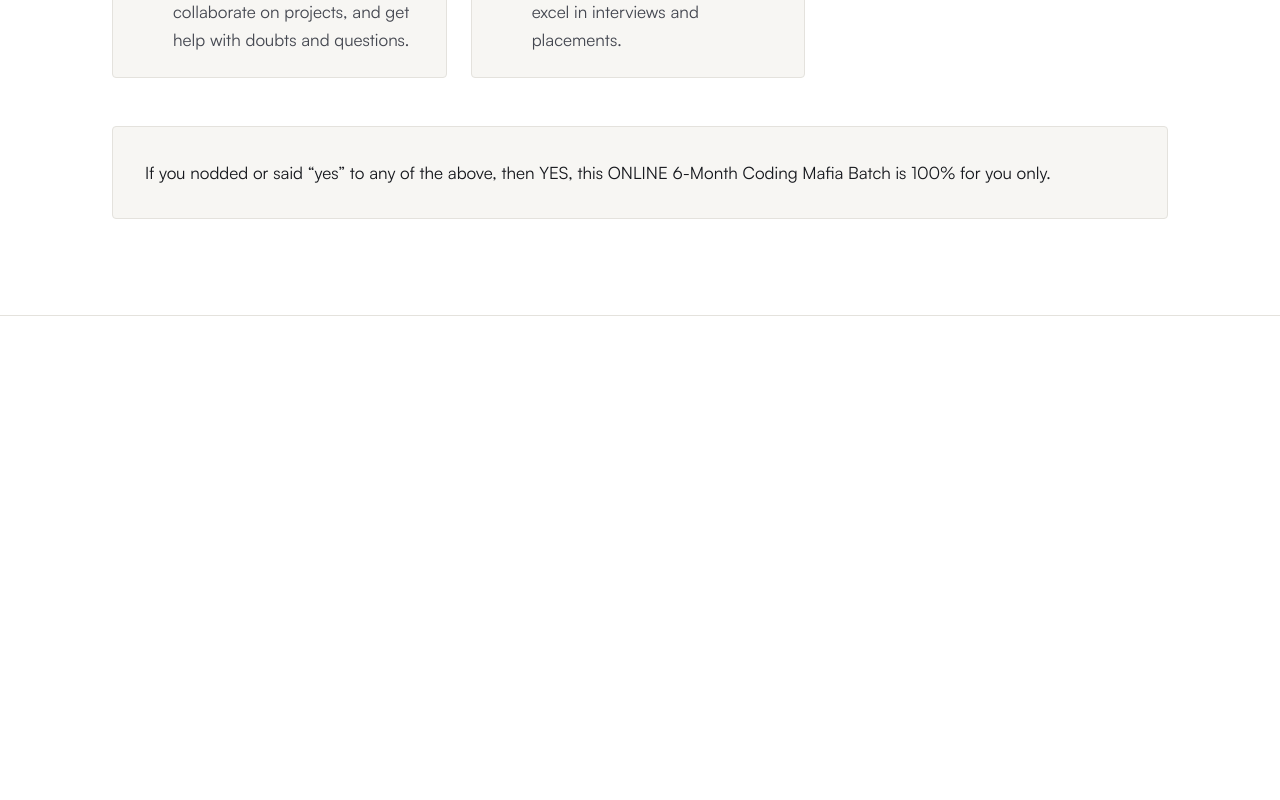
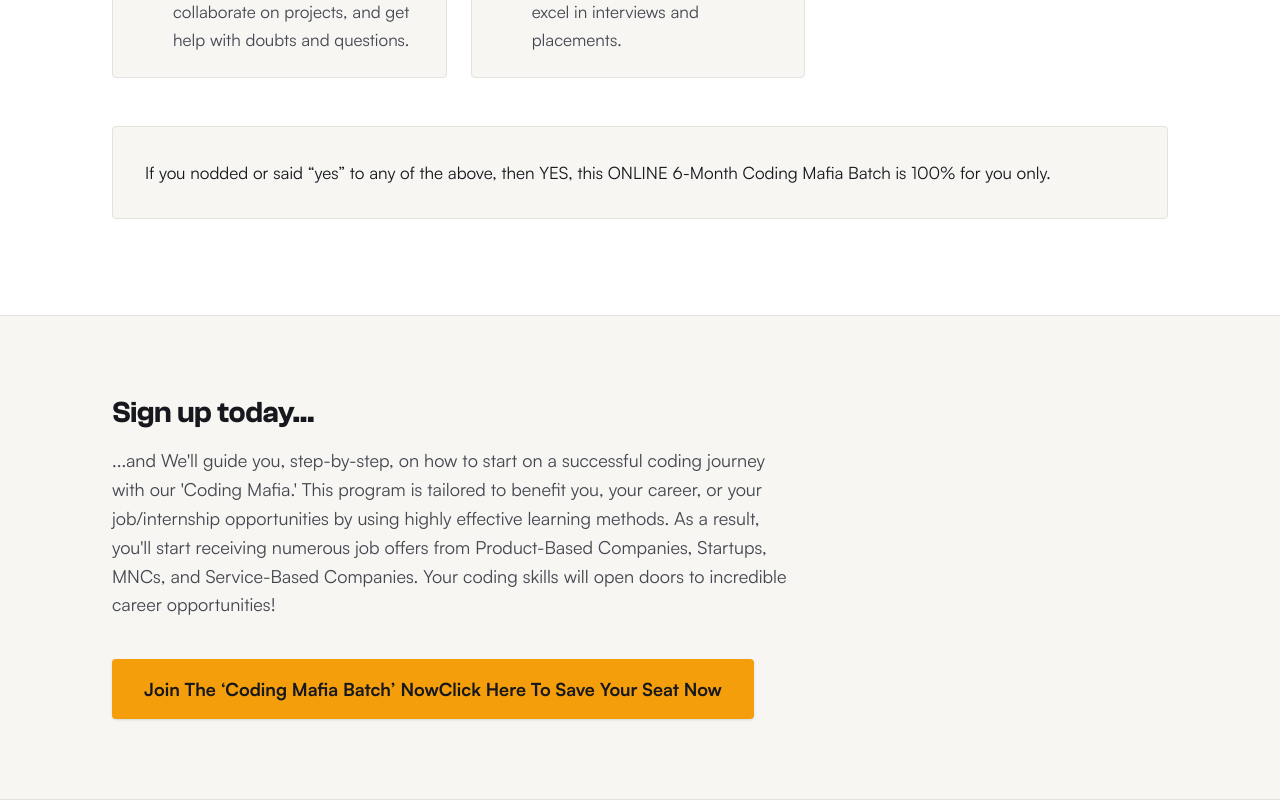
Before and after one commit to JayantOlhyan/Coding-Club-Redesign, a Next.js app: page / in a window 1280 px wide. Shown: the part 2711-3511 px from the top of the page. Before the commit the page ends 3027 px from the top, so only its background shows below. Built offline with nearby package versions, Linux system fonts and the light colour scheme.

Commit message:
Build CtaBand component and mount Instance A (Blocks 28-30)

```diff
--- a/app/page.tsx
+++ b/app/page.tsx
@@ -1,6 +1,7 @@
 import { Hero } from "@/components/Hero";
 import { TrustBar } from "@/components/TrustBar";
 import { WhoThisIsFor } from "@/components/WhoThisIsFor";
+import { CtaBandA } from "@/components/CtaBand";
 
 export default function Home() {
   return (
@@ -14,6 +15,9 @@ export default function Home() {
       {/* Section 3: Who this is for */}
       <WhoThisIsFor />
 
+      {/* CTA Band Instance A (Blocks 28-30) */}
+      <CtaBandA />
+
       {/* Target anchor for Hero CTA scroll */}
       <div id="lead-form" className="sr-only" aria-hidden="true" />
     </main>
--- /dev/null
+++ b/components/CtaBand.tsx
@@ -0,0 +1,191 @@
+import {
+  getBlock,
+  SECTION_MAP,
+  HeadingBlock,
+  ParagraphBlock,
+  CtaBlock,
+} from "@/lib/content";
+
+interface CtaBandBaseProps {
+  headings?: Array<{ index: number; as?: "h2" | "h3" | "p"; className?: string }>;
+  paragraph?: { index: number; className?: string };
+  cta: { index: number; className?: string };
+  bg?: "surface" | "surface-2";
+}
+
+export function CtaBandBase({
+  headings = [],
+  paragraph,
+  cta,
+  bg = "surface-2",
+}: CtaBandBaseProps) {
+  const ctaBlock = getBlock<CtaBlock>(cta.index);
+
+  return (
+    <section
+      className={`w-full ${
+        bg === "surface" ? "bg-[var(--surface)]" : "bg-[var(--surface-2)]"
+      } border-b border-[var(--border)] py-16 md:py-20`}
+    >
+      <div className="max-w-[1120px] mx-auto px-4 sm:px-6 lg:px-8">
+        <div className="max-w-[680px] text-left">
+          {headings.map((item) => {
+            const block = getBlock<HeadingBlock>(item.index);
+            const Tag = item.as || "h2";
+            const defaultClass =
+              Tag === "h2"
+                ? "text-2xl sm:text-3xl font-semibold text-[var(--ink)] tracking-tight mb-4"
+                : Tag === "h3"
+                ? "text-xl sm:text-2xl font-semibold text-[var(--ink)] tracking-tight mb-3"
+                : "text-base md:text-lg font-normal text-[var(--body)] leading-[1.6] mb-6";
+
+            return (
+              <Tag
+                key={item.index}
+                data-block={item.index}
+                className={item.className || defaultClass}
+              >
+                {block.text}
+              </Tag>
+            );
+          })}
+
+          {paragraph && (() => {
+            const pBlock = getBlock<ParagraphBlock>(paragraph.index);
+            return (
+              <p
+                data-block={paragraph.index}
+                className={
+                  paragraph.className ||
+                  "text-base md:text-lg font-normal text-[var(--body)] leading-[1.6] mb-8"
+                }
+              >
+                {pBlock.text}
+              </p>
+            );
+          })()}
+
+          <div className="pt-2">
+            <a
+              href="#lead-form"
+              data-block={cta.index}
+              className={
+                cta.className ||
+                "inline-flex items-center justify-center min-h-[44px] min-w-[44px] px-8 py-4 rounded bg-[var(--accent)] hover:bg-[var(--accent-hover)] text-[var(--ink)] font-semibold text-base md:text-lg transition-colors focus-visible:ring-2 focus-visible:ring-offset-2 focus-visible:ring-[var(--accent)] focus-visible:outline-none shadow-sm cursor-pointer"
+              }
+            >
+              {ctaBlock.text}
+            </a>
+          </div>
+        </div>
+      </div>
+    </section>
+  );
+}
+
+// Instance A: Blocks 28, 29, 30
+export function CtaBandA() {
+  return (
+    <CtaBandBase
+      headings={[
+        {
+          index: SECTION_MAP.ctaBandA.headings[0],
+          as: "h2",
+          className: "text-2xl sm:text-3xl font-semibold text-[var(--ink)] tracking-tight mb-4",
+        },
+        {
+          index: SECTION_MAP.ctaBandA.headings[1],
+          as: "p",
+          className: "text-base md:text-lg font-normal text-[var(--body)] leading-[1.6] mb-8",
+        },
+      ]}
+      cta={{ index: SECTION_MAP.ctaBandA.cta }}
+      bg="surface-2"
+    />
+  );
+}
+
+// Instance B: Blocks 42, 43, 44, 45
+export function CtaBandB() {
+  return (
+    <CtaBandBase
+      headings={[
+        {
+          index: SECTION_MAP.ctaBandB.headings[0],
+          as: "h2",
+          className: "text-2xl sm:text-3xl font-semibold text-[var(--ink)] tracking-tight mb-2",
+        },
+        {
+          index: SECTION_MAP.ctaBandB.headings[1],
+          as: "h3",
+          className: "text-xl sm:text-2xl font-semibold text-[var(--ink)] tracking-tight mb-4",
+        },
+      ]}
+      paragraph={{
+        index: SECTION_MAP.ctaBandB.paragraph,
+        className: "text-base md:text-lg font-normal text-[var(--body)] leading-[1.6] mb-8",
+      }}
+      cta={{ index: SECTION_MAP.ctaBandB.cta }}
+      bg="surface-2"
+    />
+  );
+}
+
+// Instance C: Block 59
+export function CtaBandC() {
+  return (
+    <CtaBandBase
+      cta={{ index: SECTION_MAP.ctaBandC.cta }}
+      bg="surface-2"
+    />
+  );
+}
+
+// Instance D: Blocks 292, 293, 294, 295
+export function CtaBandD() {
+  return (
+    <CtaBandBase
+      headings={[
+        {
+          index: SECTION_MAP.ctaBandD.headings[0],
+          as: "h2",
+          className: "text-2xl sm:text-3xl font-semibold text-[var(--ink)] tracking-tight mb-3",
+        },
+        {
+          index: SECTION_MAP.ctaBandD.headings[1],
+          as: "p",
+          className: "text-base md:text-lg font-normal text-[var(--body)] leading-[1.6] mb-3",
+        },
+        {
+          index: SECTION_MAP.ctaBandD.headings[2],
+          as: "h3",
+          className: "text-xl sm:text-2xl font-semibold text-[var(--ink)] tracking-tight mb-8",
+        },
+      ]}
+      cta={{ index: SECTION_MAP.ctaBandD.cta }}
+      bg="surface-2"
+    />
+  );
+}
+
+// Instance E: Blocks 314, 315, 316
+export function CtaBandE() {
+  return (
+    <CtaBandBase
+      headings={[
+        {
+          index: SECTION_MAP.ctaBandE.headings[0],
+          as: "h2",
+          className: "text-2xl sm:text-3xl font-semibold text-[var(--ink)] tracking-tight mb-3",
+        },
+        {
+          index: SECTION_MAP.ctaBandE.headings[1],
+          as: "h3",
+          className: "text-xl sm:text-2xl font-semibold text-[var(--ink)] tracking-tight mb-8",
+        },
+      ]}
+      cta={{ index: SECTION_MAP.ctaBandE.cta }}
+      bg="surface-2"
+    />
+  );
+}
```
